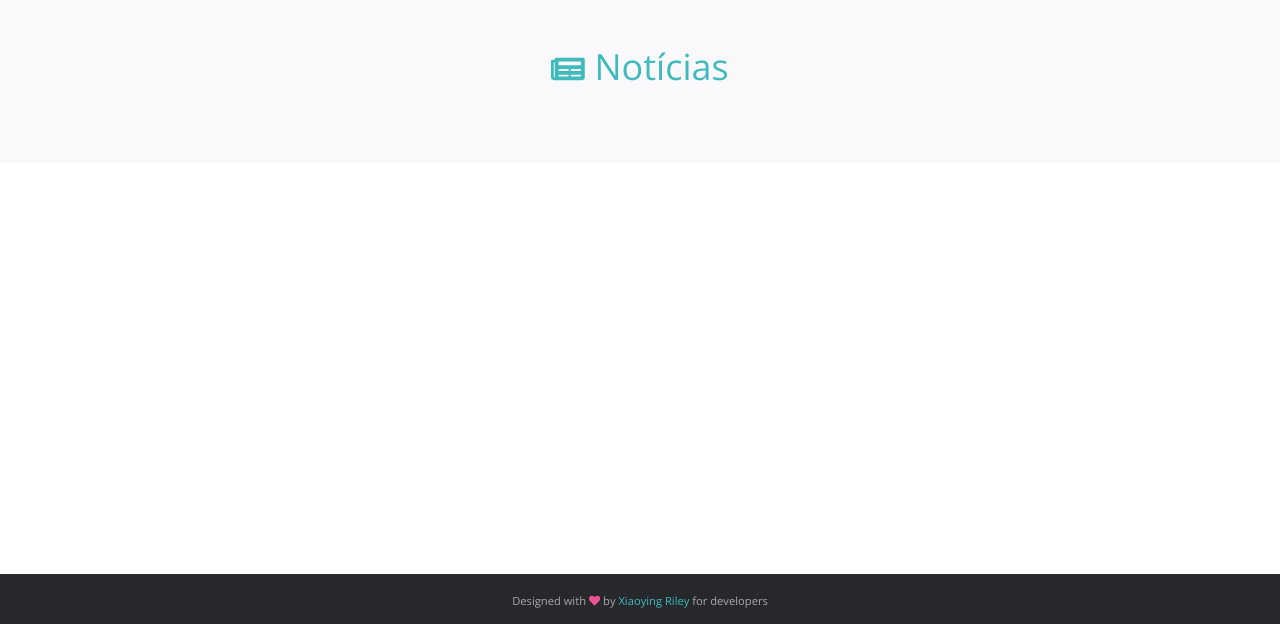
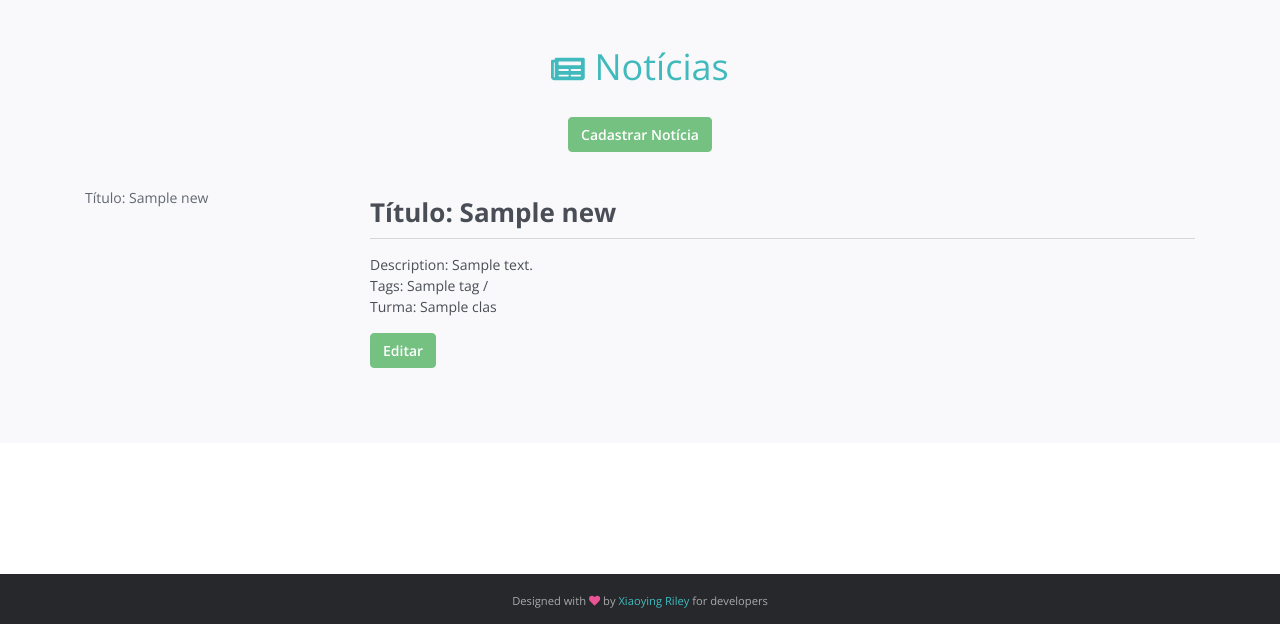
Before and after one commit to apc-unb/admin-apc, a Django app: template admin_apc/interface/templates/news.html in a window 1280 px wide. Shown: the part 176-800 px from the top of the page. Run offline with Django 3.2, Linux system fonts and the light colour scheme; the template is opened without the code that fills it: most values are stand-ins (such as "Sample title", 1, 10 or a date in 2020); some libraries are stand-ins or nearby versions.

Commit message:
news CRUD design done

```diff
--- a/admin_apc/interface/templates/exams.html
+++ b/admin_apc/interface/templates/exams.html
@@ -11,7 +11,6 @@
         <div class="container">
             <div id="doc-header" class="doc-header text-center">
                 <h1 class="doc-title"><span aria-hidden="true" class="icon fa fa-list-alt"></span> Provas</h1>
-                <div class="meta"><i class="far fa-clock"></i> Last updated: March 13th, 2019</div>
             </div><!--//doc-header-->
         </div><!--//container-->
     </div><!--//doc-wrapper-->
--- a/admin_apc/interface/templates/news.html
+++ b/admin_apc/interface/templates/news.html
@@ -11,7 +11,92 @@
         <div class="container">
             <div id="doc-header" class="doc-header text-center">
                 <h1 class="doc-title"><span aria-hidden="true" class="icon fa fa-newspaper"></span> Notícias</h1>
+                <br>
+                <button onclick="show('form')" class="btn btn-green">Cadastrar Notícia</button>
+                <div class="center hideform" id="form">
+                    <form action= "{% url 'create_new' %}" method="POST">
+                        {% csrf_token %}
+                        Title: <br>
+                        <input type="text" class="form-control" name="title">
+                        <br>
+                        Description: <br>
+                        <textarea name="description" class="form-control" cols="40" rows="5"></textarea>
+                        <br>
+                        Tags: (separadas por hashtag) <br>
+                        <textarea name="tags" class="form-control" cols="40" rows="5" placeholder="encerramento#calor#quente#frio"></textarea>
+                        <br>
+                        <select class="form-control" name="ClassID">
+                            {% for class in classes %}
+                                <option value="{{class.ID}}">{{ class.classname }}</option>
+                            {% endfor %}
+                        </select>
+                        <br><br>
+                        <input type="submit" class="btn btn-green" value="Concluido">
+                    </form>
+                </div>
             </div><!--//doc-header-->
+            <div class="doc-body row">
+                    <div class="doc-content col-md-9 col-12 order-1">
+                        <div class="content-inner">
+            {% for new in news %}
+                    <section id="{{ new.ID }}" class="doc-section">
+                        <h2 class="section-title">Título: {{ new.title }}</h2>
+                        <div class="section-block">
+                            <p> Description: {{ new.description }}
+                            <br> Tags: {% for tag in new.tags %}{{ tag }} / {% endfor %}
+                            <br> Turma:
+                                {% for class in classes %}
+                                    {% if new.ClassID == class.ID %}
+                                            {{ class.classname }}
+                                    {% endif %}
+                                {% endfor %}
+                            </p>
+                            <button onclick="show('form{{ forloop.counter }}')" class="btn btn-green">Editar</button>
+                        <div class="center hideform" id="form{{ forloop.counter }}">
+                            <form action="{% url 'update_new' %}" method="POST">
+                                {% csrf_token %}
+                                <input type="hidden" name="ID" value="{{ new.ID }}">
+                                Title:<br>
+                                <input type="text" class="form-control" name="title" placeholder="{{ new.title }}">
+                                <br>
+                                Description:<br>
+                                <textarea name="description" class="form-control" cols="40" rows="5" placeholder="{{ new.description }}"></textarea>
+                                <br>
+                                Turma:<br>
+                                <select class="form-control" name="ClassID">
+                                {% for class in classes %}
+                                    {% if new.ClassID == class.ID %}
+                                        <option value="{{class.ID}}" selected>{{ class.classname }}</option>
+                                    {% else %}
+                                        <option value="{{class.ID}}">{{ class.classname }}</option>
+                                    {% endif %}
+                                {% endfor %}
+                                </select>
+                                <br>
+                                Tags: <br>
+                                <textarea class="form-control" name="tags" cols="40" rows="5" placeholder="{% for tag in new.tags %}{{ tag }}#{% endfor %}"></textarea>
+                                <br><br>
+                                Deseja deletar a turma?  <input type="checkbox" name="delete" id="">
+                                <br><br>
+                                <input type="submit" class="btn btn-green" value="Concluido">
+                            </form>
+                        </div>
+                        </section><!--//doc-section-->
+                    {% endfor %}
+                </div><!--//content-inner-->
+                </div><!--//doc-content-->
+                    <div class="doc-sidebar col-md-3 col-12 order-0 d-none d-md-flex">
+                    <div id="doc-nav" class="doc-nav">
+
+                            <nav id="doc-menu" class="nav doc-menu flex-column sticky">
+                                {% for new in news %}
+                                <a class="nav-link scrollto" href="#{{ new.ID }}">Título: {{ new.title }}</a>
+                                {% endfor %}
+                            </nav><!--//doc-menu-->
+
+                    </div>
+                </div><!--//doc-sidebar-->
+        </div><!--//doc-body-->
         </div><!--//container-->
     </div><!--//doc-wrapper-->
 {% endblock %}
--- a/admin_apc/interface/templates/students.html
+++ b/admin_apc/interface/templates/students.html
@@ -11,6 +11,8 @@
         <div class="container">
             <div id="doc-header" class="doc-header text-center">
                 <h1 class="doc-title"><span aria-hidden="true" class="icon fa fa-address-card"></span> Alunos</h1>
+                <br>
+
             </div><!--//doc-header-->
         </div><!--//container-->
     </div><!--//doc-wrapper-->
```
Also changed, not shown: admin_apc/interface/templates/classes.html (+6 -3 lines).
